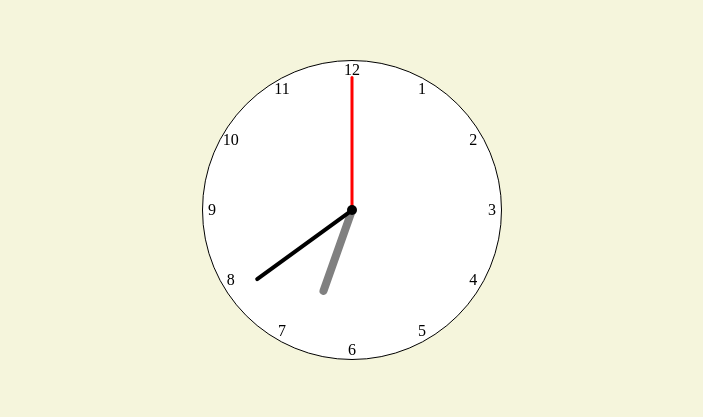
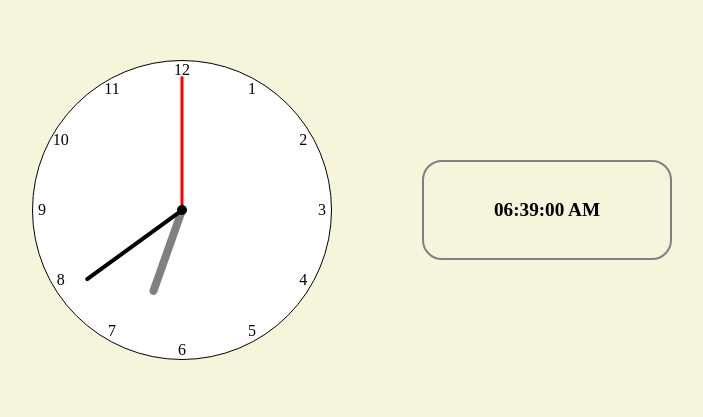
Before and after one commit to abhijithpr123/clock, a plain HTML site: page index.html in a window 1280 px wide. Shown: the part 190-607 px from the top of the page, without its empty margins (288-991 px from the left). Drawn offline with Linux system fonts and the light colour scheme.

Commit message:
digital clock added

```diff
--- a/index.css
+++ b/index.css
@@ -3,13 +3,17 @@
     padding: 0%;
     box-sizing: border-box;
 }
+body{
+    background-color: beige;
+}
 
 .main {
+    margin: auto;
+    width: 50%;
     display: flex;
-    justify-content: center;
+    justify-content: space-between;
     align-items: center;
     height: 100vh;
-    background-color: beige;
 }
 
 .clock {
@@ -127,3 +131,15 @@
 .num>div {
     transform: rotate(calc(-1 * var(--rotation)));
 }
+.box{
+    width: 250px;
+    height: 100px;
+    /* background-color: blue; */
+    border: solid gray 2px;
+    border-radius: 20px;
+    display: flex;
+    justify-content: center;
+    align-items: center;
+    font-size: larger;
+    font-weight: bold;
+}
--- a/index.html
+++ b/index.html
@@ -29,6 +29,11 @@
             <div class="num num12"><div>12</div></div>
 
         </div>
+        <div class="digital">
+            <div class="box" id="digital">
+
+            </div>
+        </div>
     </div>
 
     <script src="index.js"></script>
--- a/index.js
+++ b/index.js
@@ -1,22 +1,38 @@
-setInterval(setClock, 1000)
+setInterval(setClock, 1000);
 
 let hourHand = document.getElementById("hour");
 let minHand = document.getElementById("min");
 let secHand = document.getElementById("sec");
+let digitalHand = document.getElementById("digital");
 
 function setClock() {
     let currentDate = new Date();
-    let secRatio = currentDate.getSeconds() / 60;
-    let minRatio = (secRatio + currentDate.getMinutes()) / 60;
-    let hourRatio = (minRatio + currentDate.getHours()) / 12;
+
+    let seconds = currentDate.getSeconds();
+    let minutes = currentDate.getMinutes();
+    let hours = currentDate.getHours();
+
+    let secRatio = seconds / 60;
+    let minRatio = (seconds / 60 + minutes) / 60;
+    let hourRatio = (minRatio + hours) / 12;
 
     setRotation(secHand, secRatio);
     setRotation(minHand, minRatio);
     setRotation(hourHand, hourRatio);
+
+    updateDigitalClock(hours, minutes, seconds);
 }
 
-function setRotation(e, r) {
-    e.style.setProperty('--rotation', r * 360);
+function setRotation(element, rotationRatio) {
+    element.style.setProperty('--rotation', rotationRatio * 360);
 }
 
-setClock()
+function updateDigitalClock(hours, minutes, seconds) {
+    let setDigital = (n) => (n < 10 ? "0" + n : n);
+    let ampm = hours >= 12 ? "PM" : "AM";
+    let displayHour = hours % 12 || 12;
+
+    digitalHand.textContent = `${setDigital(displayHour)}:${setDigital(minutes)}:${setDigital(seconds)} ${ampm}`;
+}
+
+setClock();
```
